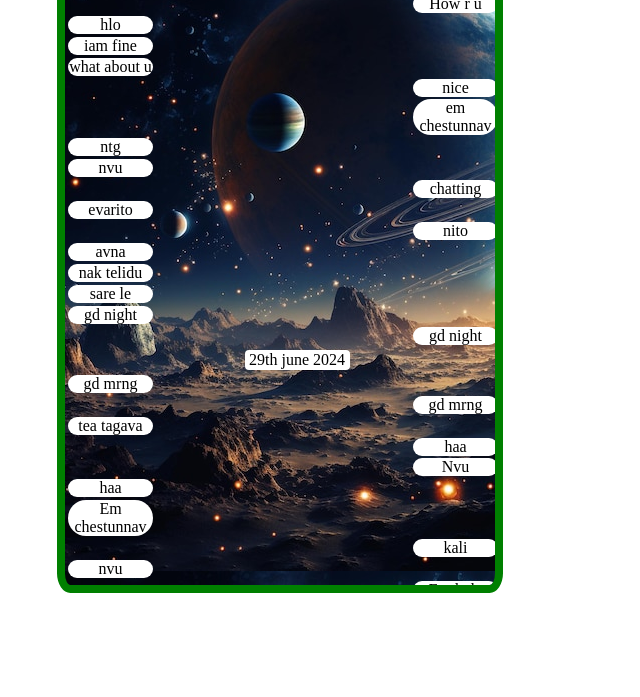
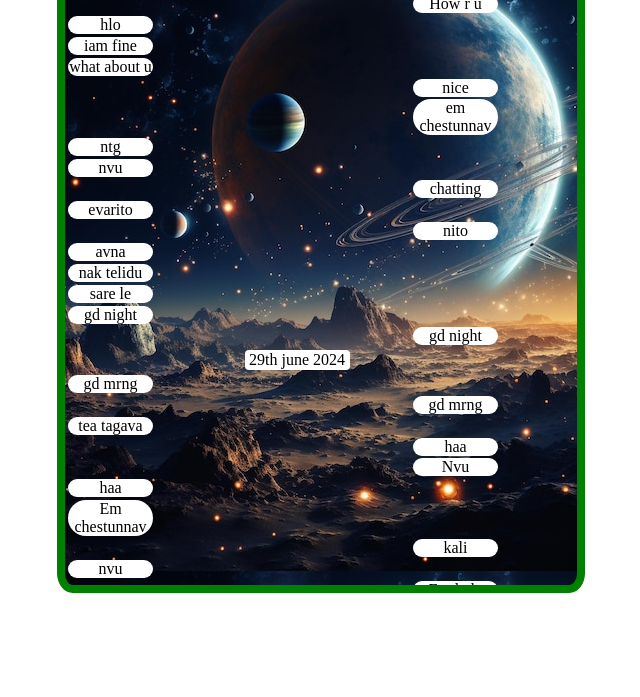
Before and after one commit to AnushikaPenta/css-assignment, a plain HTML site: page 28-06/whatsapp.html in a window 1280 px wide. Shown: the part 103-800 px from the top of the page, without its empty margins (207-847 px from the left). Drawn offline with Linux system fonts and the light colour scheme.

Commit message:
Update whatsapp.html

```diff
--- a/28-06/whatsapp.html
+++ b/28-06/whatsapp.html
@@ -7,7 +7,7 @@
     <style>
         .body{
 
-            width:430px;
+            width:40vw;
             height:80vh;
             margin:40px 20vw;
             border:8px solid green;
```
